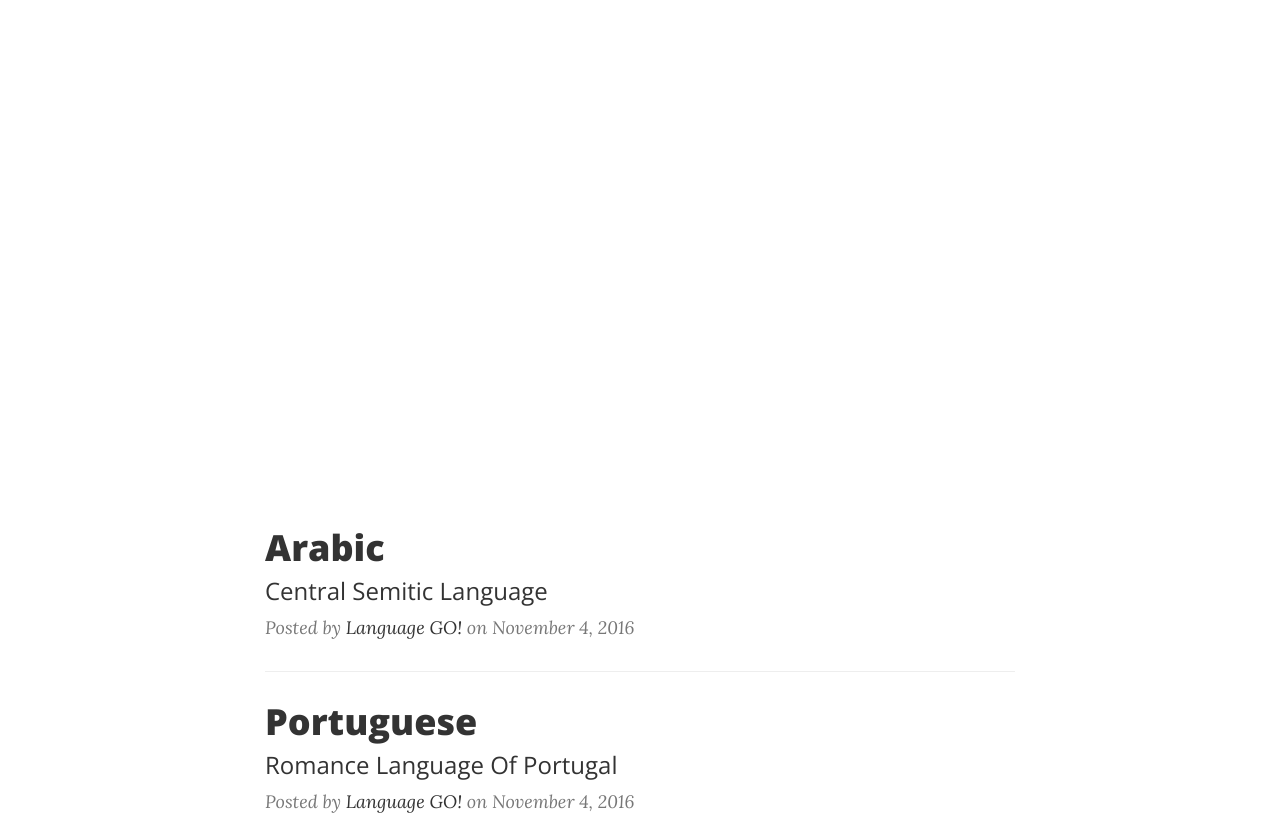
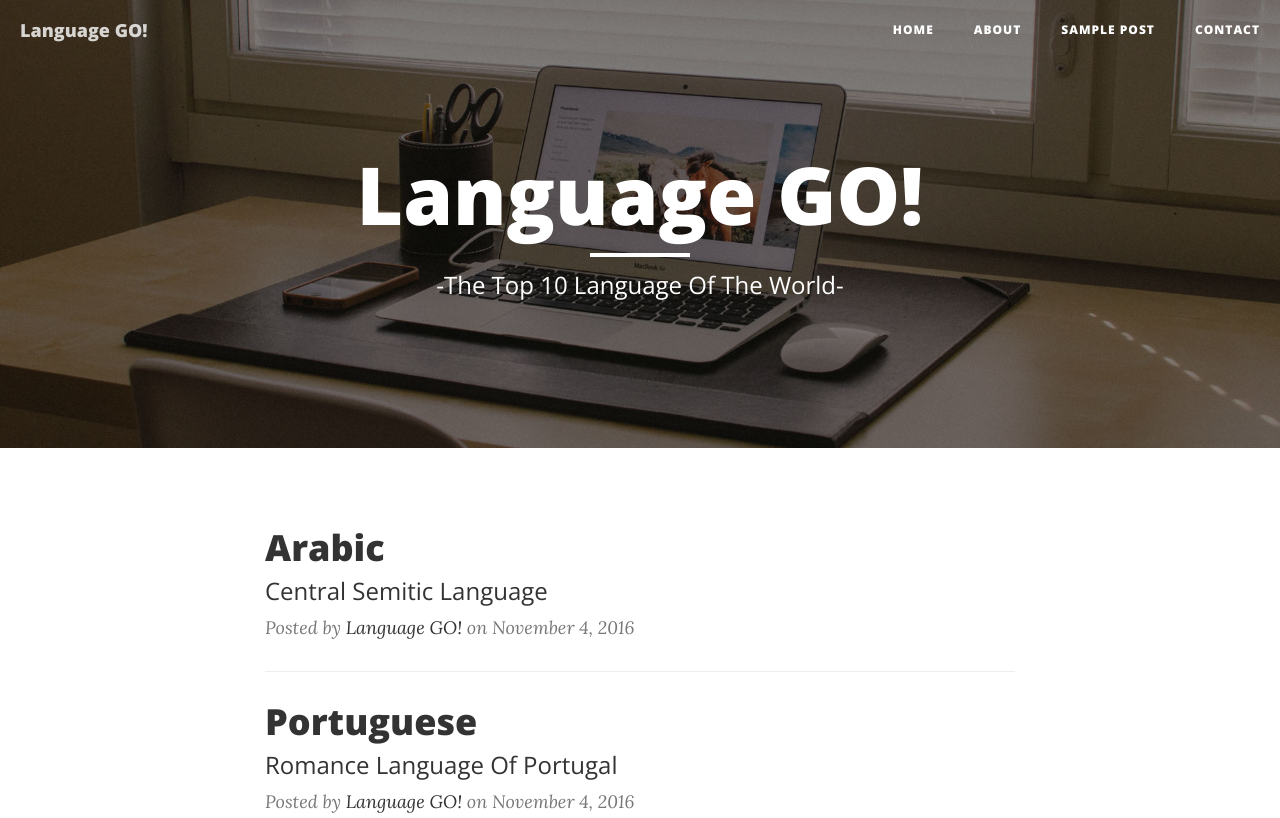
Before and after one commit to jasper626/Blog-Website--Language-GO-, a website: page index2.html in a window 1280 px wide. Shown: the top 818 px of the page. Drawn offline with nearby package versions, Linux system fonts and the light colour scheme.

Commit message:
Update index2.html

```diff
--- a/index2.html
+++ b/index2.html
@@ -69,7 +69,7 @@
 
     <!-- Page Header -->
     <!-- Set your background image for this header on the line below. -->
-    <header class="intro-header" style="background-image: https://images.indiegogo.com/file_attachments/616890/files/20140531143701-flags.png?1401572221">
+    <header class="intro-header" style="background-image: url('img/home-bg.jpg')">
         <div class="container">
             <div class="row">
 
```
